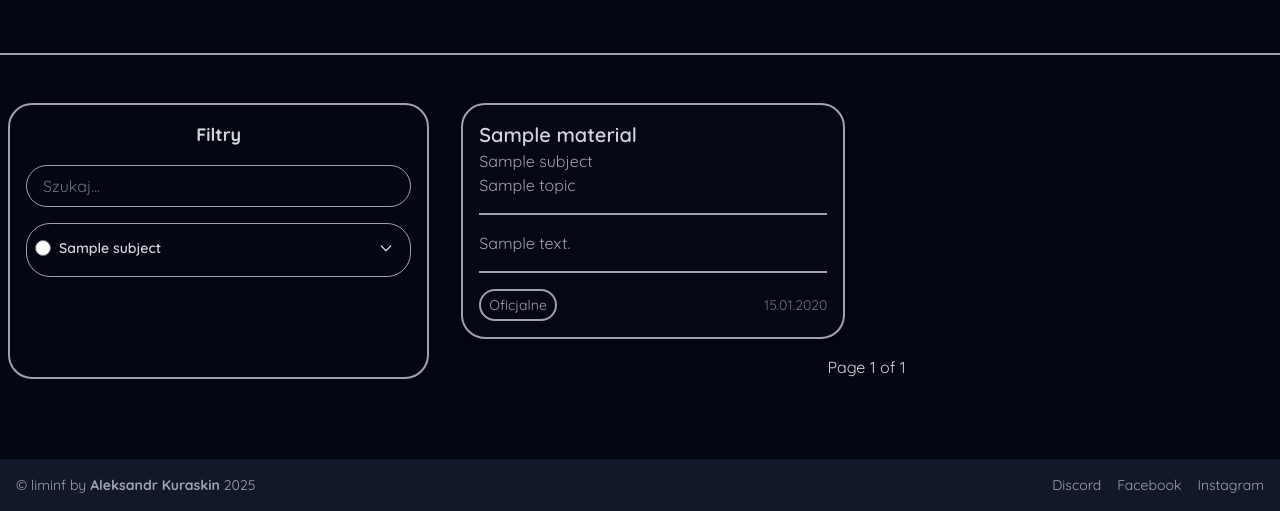
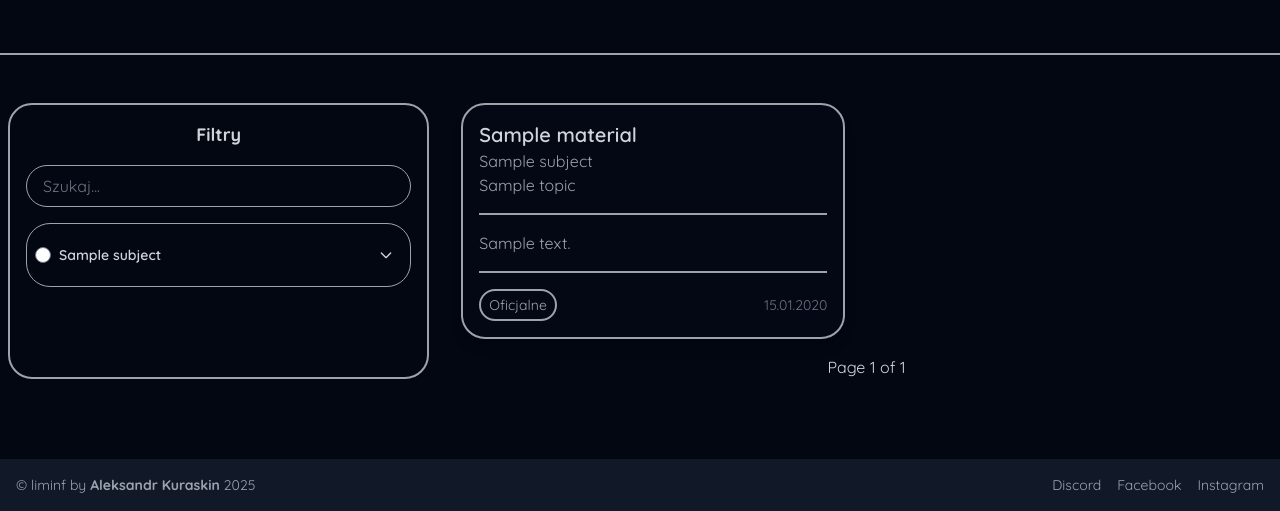
Before and after one commit to FunTomDev/liminf, a Django app: page /materials/ in a window 1280 px wide. Shown: the part 445-956 px from the top of the page. Run offline with Django 5.2, Linux system fonts and the light colour scheme; tables that the repository leaves empty hold one stand-in row (values such as "Sample post"); some libraries are stand-ins or nearby versions.

Commit message:
Changed styles

```diff
--- a/app/templates/materials/materials.html
+++ b/app/templates/materials/materials.html
@@ -16,8 +16,8 @@
             {% if subjects %}
             <ul class="flex flex-col gap-2">
             {% for subject, topics in subjects.items %}
-            <div class="subject-checkbox-item text-sm">
-                <div class="flex items-center justify-between cursor-pointer">
+            <div class="subject-checkbox-item text-sm flex flex-col justify-center">
+                <div class="w-full flex items-center justify-between cursor-pointer">
                     <!-- Subject checkbox -->
                     <label class="font-semibold flex items-center space-x-2">
                         <input type="checkbox" class="subject-checkbox rounded-full" data-subject="{{ subject }}" name="subject" value="{{ subject }}">
@@ -31,11 +31,10 @@
                         </svg>
                     </div>
                 </div>
-
-                <hr class="my-2 hidden scale-x-0 transition-transform" id="hr-{{ subject }}">
+                <hr class="divider my-2 hidden scale-x-0 transition-transform" id="hr-{{ subject }}">
 
                 <!-- Hidden topic list -->
-                <div id="topics-{{ subject }}" class="ml-6 mt-1 overflow-hidden max-h-0 flex flex-col gap-2 transition-all duration-300">
+                <div id="topics-{{ subject }}" class="ml-6 my-1 hidden overflow-hidden max-h-0 flex flex-col gap-2 transition-all duration-300">
                     {% for topic in topics %}
                     <label class="block ml-4">
                         <input class="rounded-full" type="checkbox" name="topic" data-parent="{{ subject }}" value="{{ topic.id }}">
--- a/app/theme/static/css/dist/styles.css
+++ b/app/theme/static/css/dist/styles.css
@@ -1066,6 +1066,7 @@ input[type="text"]:focus,
 }
 
 .subject-checkbox-item {
+  min-height: 4rem;
   border-radius: 1.5rem;
   border-width: 1px;
   --tw-border-opacity: 1;
@@ -1280,6 +1281,11 @@ input[type="text"]:focus,
   margin-right: auto;
 }
 
+.my-1 {
+  margin-top: 0.25rem;
+  margin-bottom: 0.25rem;
+}
+
 .my-2 {
   margin-top: 0.5rem;
   margin-bottom: 0.5rem;
@@ -1301,10 +1307,6 @@ input[type="text"]:focus,
   margin-left: auto;
 }
 
-.mt-1 {
-  margin-top: 0.25rem;
-}
-
 .mt-2 {
   margin-top: 0.5rem;
 }
@@ -1367,6 +1369,14 @@ input[type="text"]:focus,
 
 .max-h-\[1000px\] {
   max-height: 1000px;
+}
+
+.min-h-12 {
+  min-height: 3rem;
+}
+
+.min-h-16 {
+  min-height: 4rem;
 }
 
 .w-1\/3 {
--- a/app/theme/static_src/src/styles.css
+++ b/app/theme/static_src/src/styles.css
@@ -107,7 +107,7 @@
 	}
 
 	.subject-checkbox-item{
-		@apply border border-gray-400 rounded-3xl p-2 hover:border-gray-300 focus-within:border-gray-200;
+		@apply min-h-16 border border-gray-400 rounded-3xl p-2 hover:border-gray-300 focus-within:border-gray-200;
 	}
 
 	.material-item {
```
